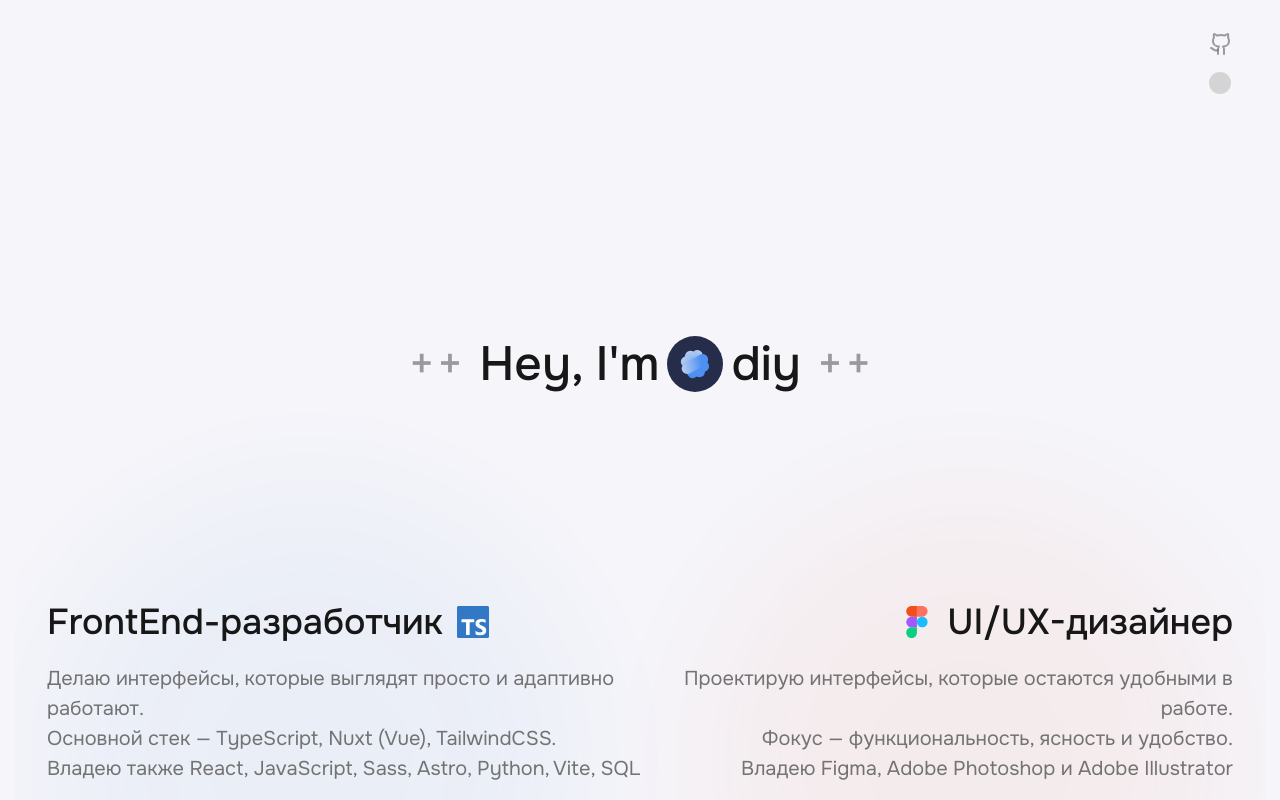
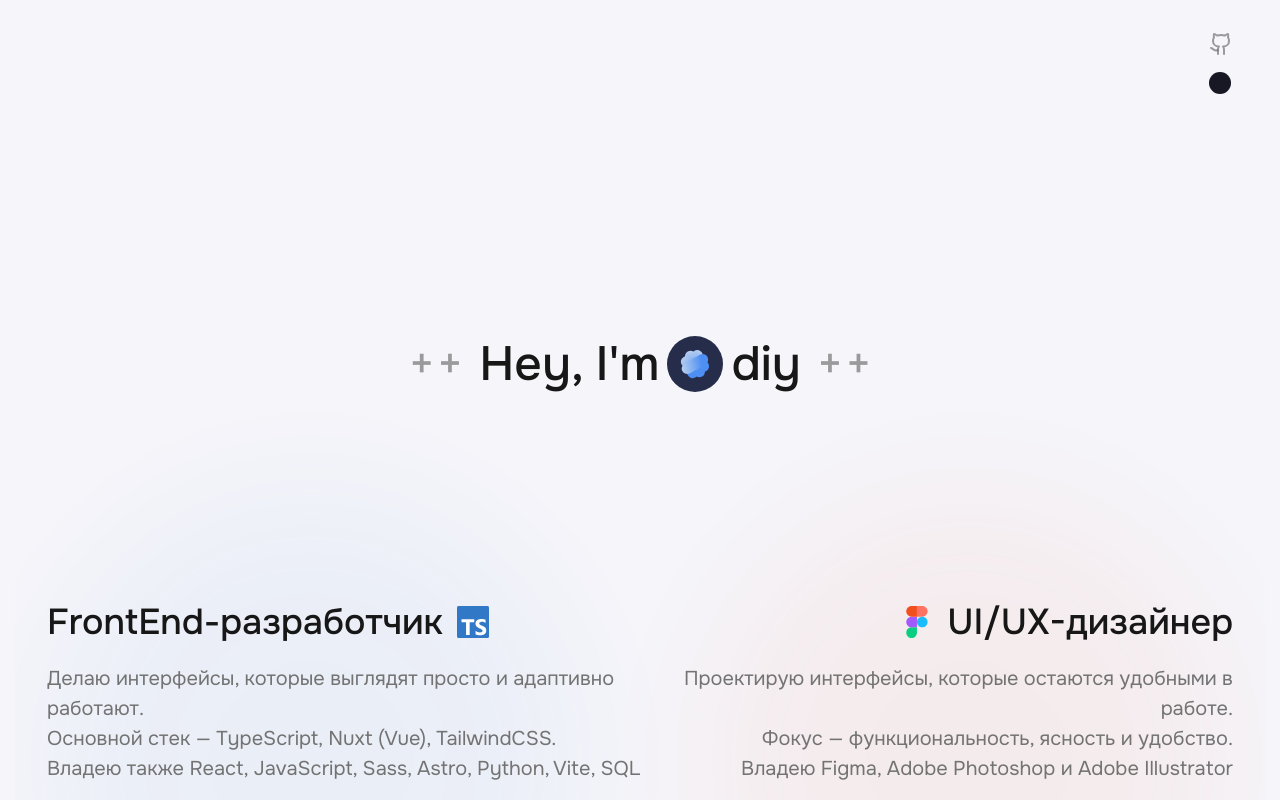
Before and after one commit to j0u1/www, a Next.js app: page / in a window 1280 px wide. Shown: the top 800 px of the page. Built offline with nearby package versions, Linux system fonts and the light colour scheme; no server answers.

Commit message:
fix(theme): add ssr color theme

```diff
--- a/app/components/Main/Links.tsx
+++ b/app/components/Main/Links.tsx
@@ -2,10 +2,10 @@
 
 import Link from "next/link";
 import { GithubIcon } from "lucide-react";
-import { useTheme } from "@/app/hooks/useTheme";
+import { useColorTheme } from "../UI/ColorTheme/useColorTheme";
 
 export default function Links() {
-  const { theme, toggleTheme } = useTheme();
+  const { theme, toggle } = useColorTheme();
   const isDark = theme === "dark";
 
   return (
@@ -18,17 +18,13 @@ export default function Links() {
         <GithubIcon className="size-6" />
       </Link>
 
-      <div onClick={toggleTheme} className="relative cursor-pointer">
+      <div onClick={toggle} className="relative cursor-pointer">
         <div className="absolute rounded-full transition-all duration-300 size-5.5 bg-neutral-300" />
         <div
-          className={`relative size-5.5 duration-300 transition-all ${
-            isDark ? "-translate-y-1.5 translate-x-1.5" : "translate-y-0 translate-x-0"
-          }`}
+          className={`relative size-5.5 duration-300 transition-all dark:-translate-y-1.5 dark:translate-x-1.5 ztranslate-y-0 translate-x-0`}
         >
           <div
-            className={`absolute size-5.5 rounded-full duration-300 transition-all ${
-              isDark ? "bg-background" : "dark:bg-[#171824]"
-            }`}
+            className={`absolute size-5.5 rounded-full duration-300 transition-all dark:bg-background bg-[#171824]`}
           />
         </div>
       </div>
--- /dev/null
+++ b/app/components/UI/ColorTheme/ClientProvider.tsx
@@ -0,0 +1,27 @@
+"use client"
+
+import { FC, PropsWithChildren, useCallback, useEffect, useState } from "react"
+import { COLOR_THEMES, ColorTheme, colorThemeCtx } from "./ctx"
+import { log } from "console"
+
+type Props = PropsWithChildren<{
+  cookieTheme?: string | null,
+}>
+
+export const ColorThemeClientProvider: FC<Props> = (({ children, cookieTheme }) => {
+  const defaultTheme = COLOR_THEMES.includes(cookieTheme as ColorTheme) ? cookieTheme as ColorTheme : 'dark'
+  const [localTheme, setLocalTheme] = useState<ColorTheme>(defaultTheme)
+  const setTheme = useCallback((theme: ColorTheme) => {
+    setLocalTheme(theme)
+    cookieStore.set("colorMode", theme)
+  }, [])
+  useEffect(() => {
+    if(!cookieTheme || !COLOR_THEMES.includes(cookieTheme as ColorTheme)) {
+      console.log("сын мёртвой шлюхи: ", cookieTheme, COLOR_THEMES.includes(cookieTheme as ColorTheme))
+      const prefersLight = window.matchMedia("(prefers-color-scheme: light)").matches
+      setTheme(prefersLight ? 'light' : 'dark')
+    }
+  }, [])
+
+  return <colorThemeCtx.Provider value={{theme:localTheme, setTheme}}>{children}</colorThemeCtx.Provider>
+})
--- /dev/null
+++ b/app/components/UI/ColorTheme/Provider.tsx
@@ -0,0 +1,10 @@
+import { FC, PropsWithChildren } from "react";
+import { ColorThemeClientProvider } from "./ClientProvider";
+import { cookies, headers } from "next/headers";
+
+export const ColorThemeProvider: FC<PropsWithChildren> = async ({ children }) => {
+  const cookieStore = await cookies()
+  console.log(cookieStore.get("colorMode"), "colorMode")
+  console.log(cookieStore.get("colorMode"), "colorMode")
+  return <ColorThemeClientProvider cookieTheme={cookieStore.get("colorMode")?.value}>{children}</ColorThemeClientProvider>
+}
--- /dev/null
+++ b/app/components/UI/ColorTheme/Root.tsx
@@ -0,0 +1,10 @@
+"use client"
+
+import { FC, PropsWithChildren } from "react";
+import { useColorTheme } from "./useColorTheme";
+
+export const ColorThemeRoot: FC<PropsWithChildren> = ({ children }) => {
+  const {theme} = useColorTheme()
+
+  return <div className={`${theme} dark:bg-background text-foreground duration-300 transition-all flex flex-col gap-6 lg:gap-12 p-4 lg:p-8`}>{children}</div>
+}
--- /dev/null
+++ b/app/components/UI/ColorTheme/ctx.ts
@@ -0,0 +1,17 @@
+"use client"
+
+import { createContext } from "react"
+
+export const COLOR_THEMES = [
+  "light",
+  "dark"
+] as const
+
+export type ColorTheme = (typeof COLOR_THEMES)[number]
+
+interface ColorThemeCtx {
+  theme: ColorTheme,
+  setTheme: (theme: ColorTheme) => void
+}
+
+export const colorThemeCtx = createContext<ColorThemeCtx | null>(null)
--- /dev/null
+++ b/app/components/UI/ColorTheme/useColorTheme.ts
@@ -0,0 +1,14 @@
+import { useCallback, useContext } from "react";
+import { colorThemeCtx } from "./ctx";
+
+export function useColorTheme() {
+  const ctx = useContext(colorThemeCtx)
+  const toggle = useCallback(() => {
+    ctx?.setTheme(ctx.theme === 'light' ? 'dark' : 'light')
+  }, [ctx])
+
+  return {
+    toggle,
+    theme:ctx?.theme ?? 'dark'
+  }
+}
--- a/app/globals.css
+++ b/app/globals.css
@@ -10,7 +10,6 @@
   --button-foreground: #494fbd;
 }
 
-
 .dark {
   --background: #171824;
   --foreground: #ffffff;
@@ -21,6 +20,7 @@
   --button-foreground: #282b42;
 }
 
+@custom-variant dark (&:where(.dark, .dark *));
 
 @theme inline {
   --color-background: var(--background);
--- a/app/hooks/useLocalStorage.ts
+++ /dev/null
@@ -1,9 +0,0 @@
-import { useCallback } from "react";
-
-export const useLocalStorage = (key: string) => {
-  const setItem = useCallback((value: unknown) => {
-    window.localStorage.setItem(key, JSON.stringify(value));
-  }, [key]);
-
-  return {setItem}
-}
--- a/app/hooks/useTheme.ts
+++ /dev/null
@@ -1,30 +0,0 @@
-"use client"
-
-import { useEffect, useState, useCallback } from "react";
-
-export const useTheme = () => {
-  const [theme, setTheme] = useState<"light" | "dark">("light")
-
-  const toggleTheme = useCallback(() => {
-    setTheme(now => {
-      const next = now === "light" ? "dark" : "light";
-      localStorage.setItem("theme", next)
-      return next
-    })
-  }, [])
-
-  useEffect(() => {
-    try {
-      setTheme(localStorage.getItem("theme") == "dark" ? "dark" : "light")
-    } catch {}
-  })
-
-  useEffect(() => {
-    document.documentElement.classList.toggle("dark", theme === "dark")
-  })
-
-  return {
-    theme,
-    toggleTheme
-  }
-}
--- a/app/layout.tsx
+++ b/app/layout.tsx
@@ -1,6 +1,8 @@
 import type { Metadata, Viewport } from "next";
 import { Onest } from "next/font/google";
 import "./globals.css";
+import { ColorThemeProvider } from "./components/UI/ColorTheme/Provider";
+import { ColorThemeRoot } from "./components/UI/ColorTheme/Root";
 
 const onest = Onest({
   variable: "--font-onest",
@@ -53,8 +55,12 @@ export default function RootLayout({
 }>) {
   return (
     <html lang="ru">
-      <body className={`${onest.variable} antialiased duration-300 transition-all flex flex-col gap-6 lg:gap-12 p-4 lg:p-8`}>
-        {children}
+      <body className={`${onest.variable} antialiased`}>
+        <ColorThemeProvider>
+          <ColorThemeRoot>
+            {children}
+          </ColorThemeRoot>
+        </ColorThemeProvider>
       </body>
     </html>
   );
```
